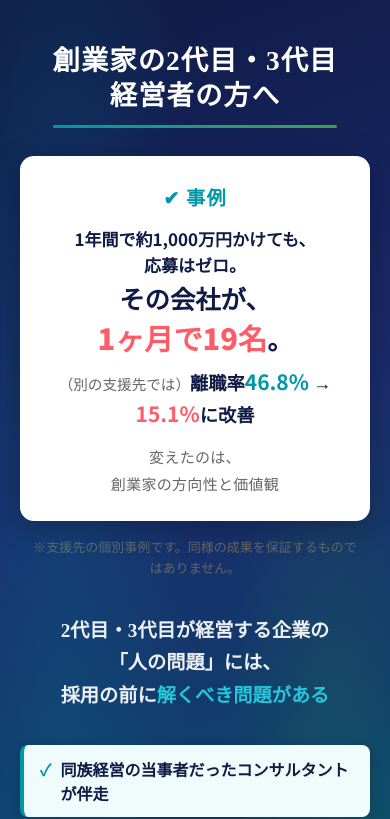
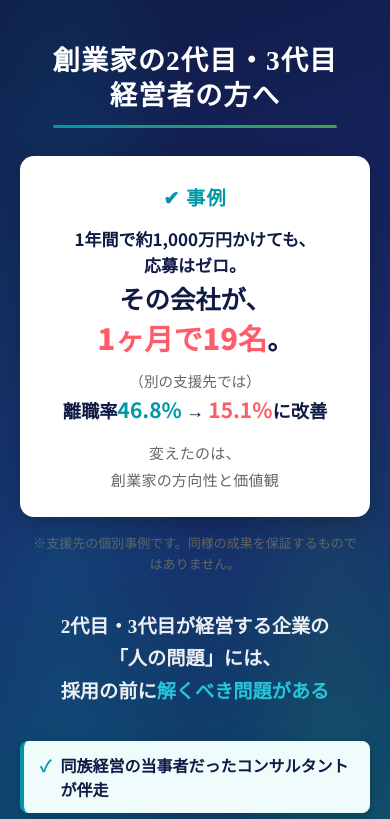
Before and after one commit to ws-sound55/wasou-lp-b, a plain HTML site: page index.html in a window 390 px wide. Shown: the top 819 px of the page. Drawn offline with Linux system fonts and the light colour scheme.

Commit message:
Refine top case banner mobile break

```diff
--- a/index.html
+++ b/index.html
@@ -190,6 +190,7 @@ j=d.createElement(s),dl=l!='dataLayer'?'&l='+l:'';j.async=true;j.src=
     .case-result .num-highlight { font-size:1.15em; white-space:nowrap; }
     .case-other { margin:0.45rem 0 0; color: var(--navy-dark); font-size:0.72em; font-weight:700; line-height:1.55; }
     .case-other-prefix { color:#666; font-size:0.8em; font-weight:500; white-space:nowrap; }
+    .case-other-result { white-space:nowrap; }
     .hero-case-note { max-width:720px; margin:16px auto 2.25rem; color:#666; font-size:13px; font-weight:400; line-height:1.6; text-align:center; }
     .banner-divider { display: none; border: none; }
 
@@ -980,7 +981,7 @@ height="0" width="0" style="display:none;visibility:hidden"></iframe></noscript>
       <div class="banner-main banner-main-sp" style="display:none;">
         <p class="case-prelude">1年間で約1,000万円かけても、<br>応募はゼロ。</p>
         <p class="case-result">その会社が、<span class="num-highlight accent-red">1ヶ月で19名</span>。</p>
-        <p class="case-other"><span class="case-other-prefix">（別の支援先では）</span>離職率<span class="num-highlight">46.8%</span> → <span class="num-highlight accent-red">15.1%</span>に改善</p>
+        <p class="case-other"><span class="case-other-prefix">（別の支援先では）</span><br><span class="case-other-result">離職率<span class="num-highlight">46.8%</span> → <span class="num-highlight accent-red">15.1%</span>に改善</span></p>
       </div>
       <div class="banner-sub">変えたのは、<span class="sp-br-inline"><br></span>創業家の方向性と価値観</div>
     </div>
```
